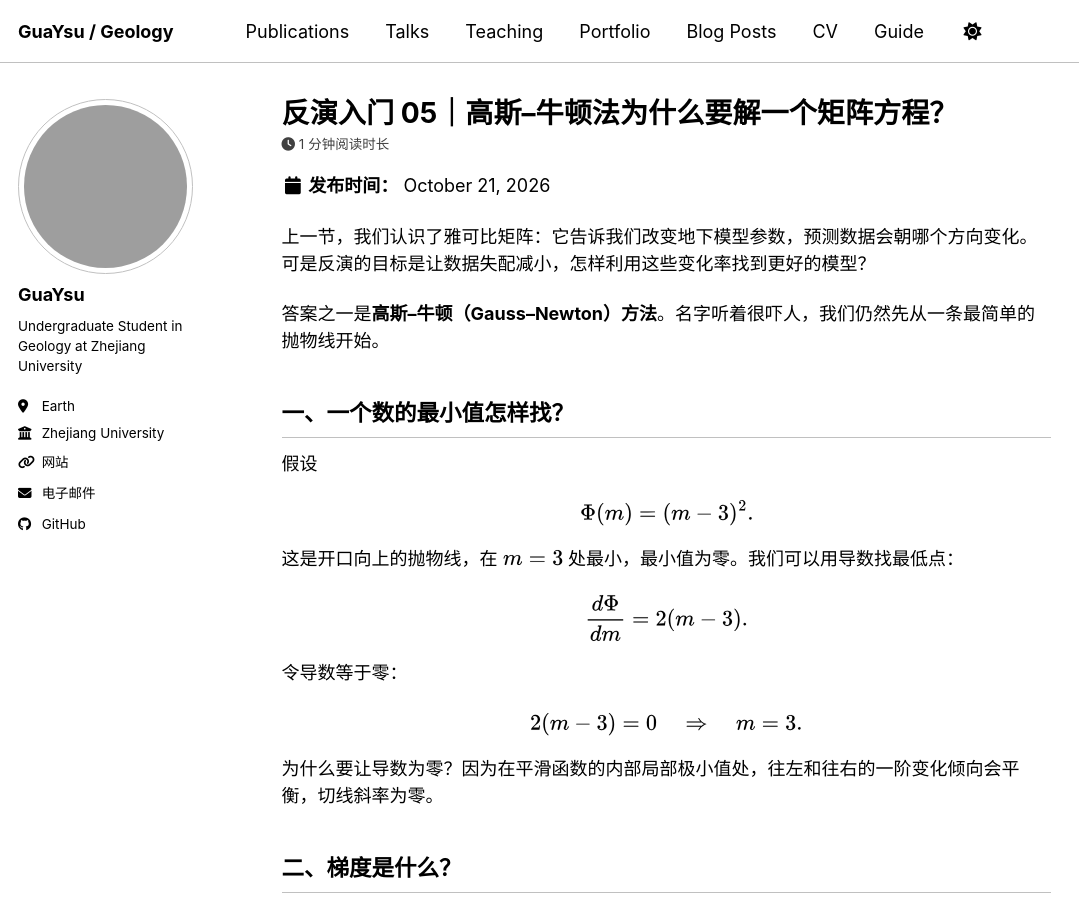
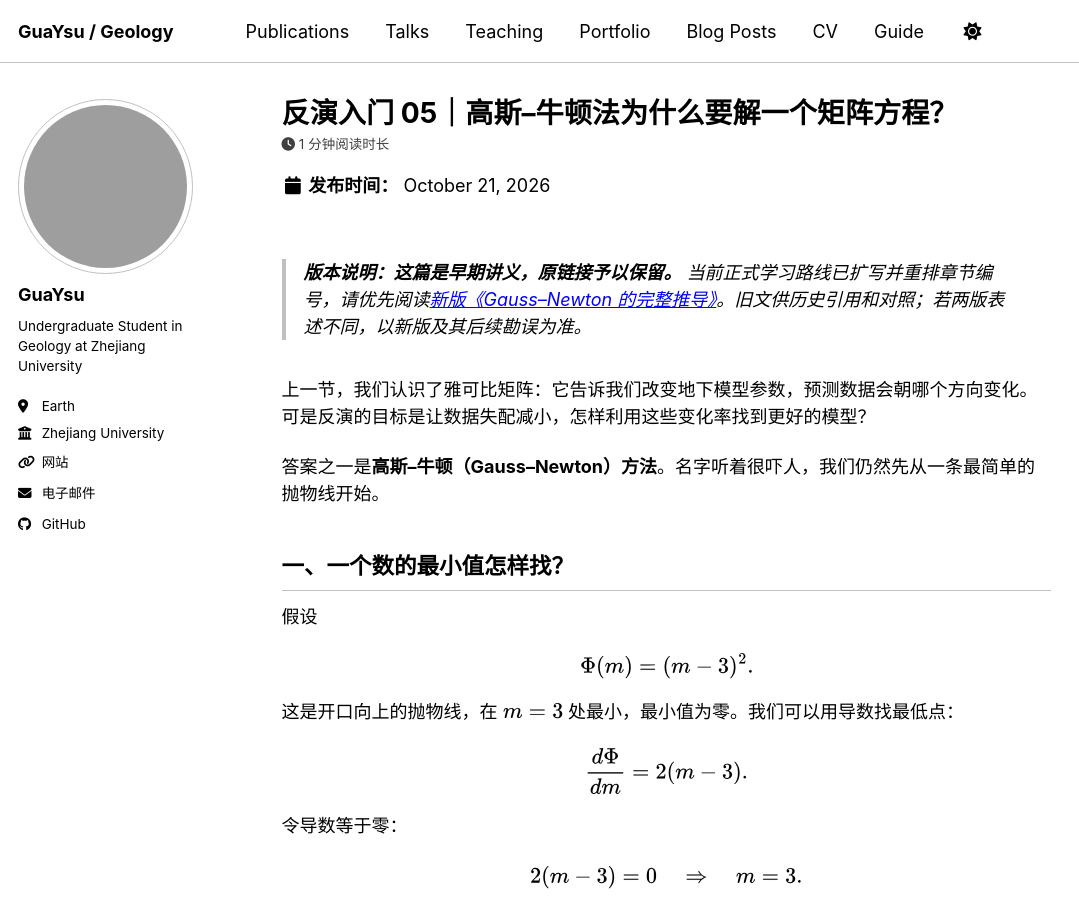
Before and after one commit to GuaYsu/guaysu.github.io, a Jekyll site: the page built from _posts/2026-10-21-mt-course-07e-gauss-newton.md, in a window 1280 px wide and 900 px high. Shown: the whole window, without its empty margins (0-1079 px from the left). Built offline with Jekyll 4.4.1, drawn with Linux system fonts in a browser that asks for light colours; a script bundle is joined from its source files by our own code; library files that are not in the unit come from our copies; grey boxes are pictures that could not be loaded.

Commit message:
docs(mt): mark legacy inversion lesson and link expanded canonical chapter

```diff
--- a/_posts/2026-10-21-mt-course-07e-gauss-newton.md
+++ b/_posts/2026-10-21-mt-course-07e-gauss-newton.md
@@ -6,6 +6,8 @@ excerpt: "从抛物线最低点、梯度和曲率学起，一步一步推导普
 tags: [地球物理反演, Gauss Newton, Hessian, 线搜索]
 ---
 {% include mt-course-math.html %}
+
+> **版本说明：这篇是早期讲义，原链接予以保留。** 当前正式学习路线已扩写并重排章节编号，请优先阅读[新版《Gauss–Newton 的完整推导》](/posts/2026/10/mt-course-07f-gauss-newton/)。旧文供历史引用和对照；若两版表述不同，以新版及其后续勘误为准。
 
 上一节，我们认识了雅可比矩阵：它告诉我们改变地下模型参数，预测数据会朝哪个方向变化。可是反演的目标是让数据失配减小，怎样利用这些变化率找到更好的模型？
 
```
